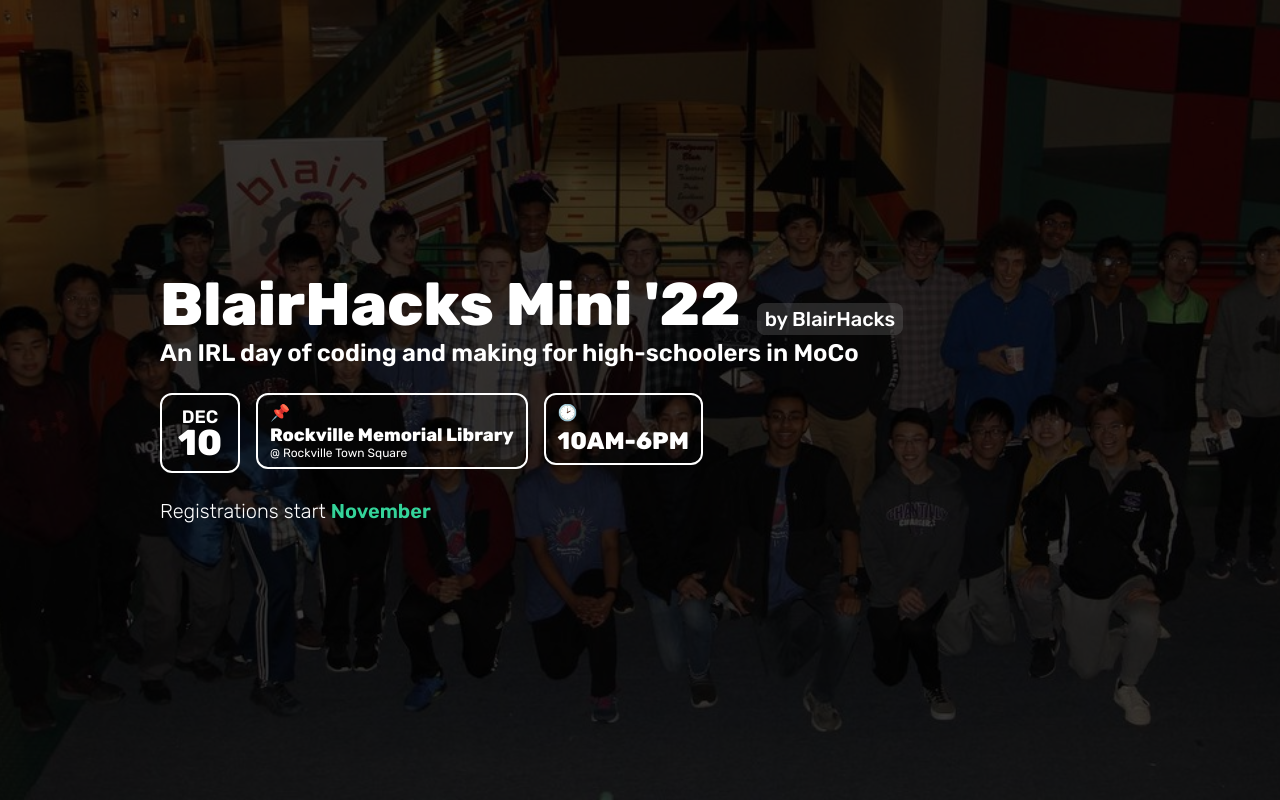
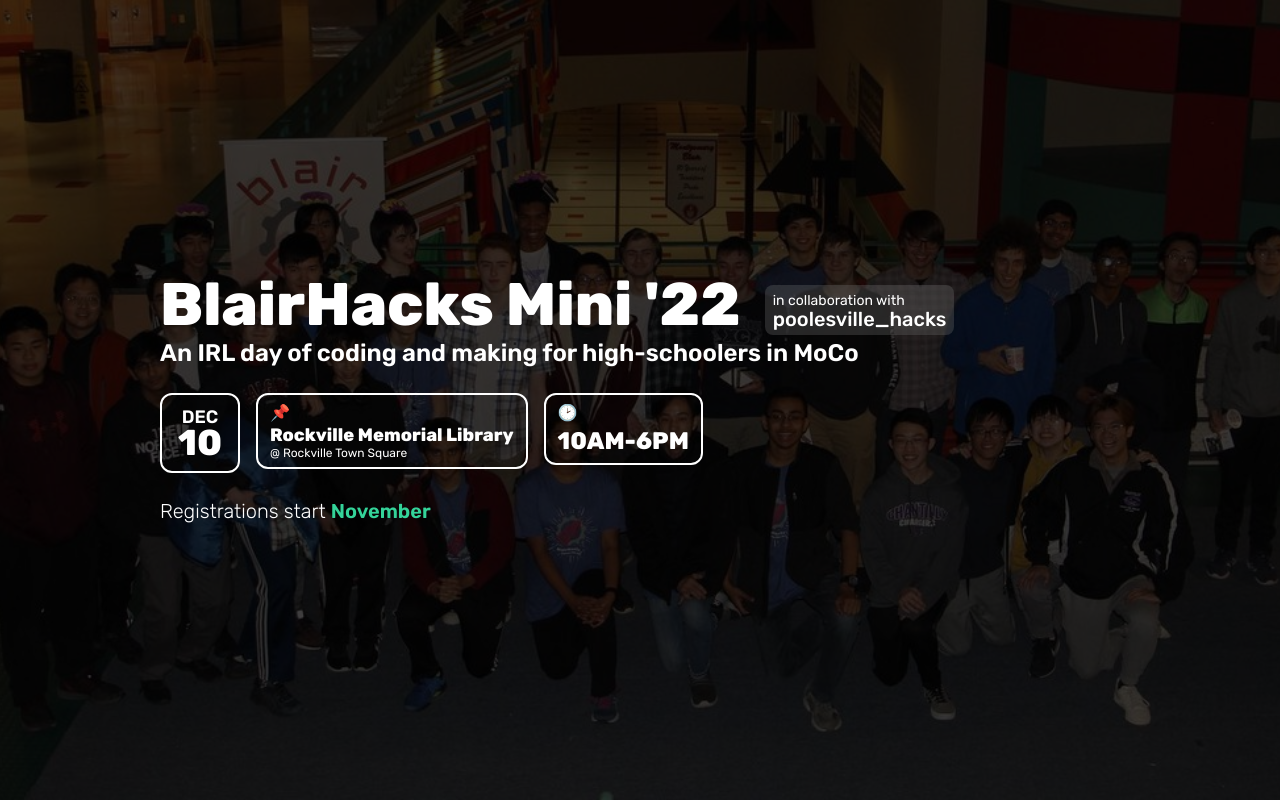
Before and after one commit to blairhacks/blairhacks-mini-2022, a Next.js app: page / in a window 1280 px wide. Shown: the top 800 px of the page. Built offline with nearby package versions, Linux system fonts and the light colour scheme.

Commit message:
Add bank grant + poolesville_hacks collab mention

```diff
--- a/pages/index.tsx
+++ b/pages/index.tsx
@@ -22,14 +22,19 @@ export default function Home() {
 
       <div className="w-full h-full relative bg-black/75">
         <div className="p-8 h-full container max-w-5xl flex flex-col justify-center">
-          <div className="flex flex-col sm:flex-row items-start sm:items-end gap-1 sm:gap-4">
+          <div className="flex flex-col sm:flex-row items-start sm:items-end gap-1 sm:gap-6">
             <h1 className="text-5xl md:text-6xl font-extrabold">
               BlairHacks Mini &#39;22
             </h1>
-            <a href="https://blairhacks.com" target="_blank" rel="noopener noreferrer">
-              <p className="px-2 py-0.5 rounded-lg bg-neutral-500/30 text-md md:text-xl font-medium whitespace-nowrap">
-                by BlairHacks
-              </p>
+            <a href="https://poolesvillehacks.tech" target="_blank" rel="noopener noreferrer">
+              <div className="px-2 pt-1.5 pb-0.5 rounded-lg bg-neutral-500/30">
+                <p className="text-sm whitespace-nowrap -mb-1.5">
+                  in collaboration with
+                </p>
+                <p className="text-md md:text-xl font-medium">
+                  poolesville_hacks
+                </p>
+              </div>
             </a>
           </div>
           <p className="text-xl md:text-2xl font-semibold mt-4 sm:mt-0.5">
@@ -236,13 +241,18 @@ export default function Home() {
         </p>
 
         <div className="grid grid-cols-2 sm:grid-cols-3 gap-4 mt-4">
-          {/* <div className="h-48 p-4 flex justify-center items-center rounded-xl bg-neutral-400/20">
-            <Image
+          <div className="h-48 p-4 flex justify-center items-center rounded-xl bg-neutral-400/20">
+            {/* <Image
               src="/assets/bank_grant.png"
+              alt="Hack Club x FIRST grant"
               width="667"
               height="328"
+            /> */}
+            <img
+              src="/assets/bank_grant.png"
+              alt="Hack Club x FIRST grant"
             />
-          </div> */}
+          </div>
 
           <div className="h-48 p-4 flex justify-center items-center rounded-xl bg-neutral-400/20">
             {/* <Image
@@ -274,10 +284,15 @@ export default function Home() {
             <h2 className="text-2xl lg:text-3xl font-extrabold">
               BlairHacks Mini &#39;22
             </h2>
-            <a href="https://blairhacks.com" target="_blank" rel="noopener noreferrer">
-              <p className="px-2 py-0.5 rounded-lg bg-neutral-500/10 font-medium">
-                by BlairHacks
-              </p>
+            <a href="https://poolesvillehacks.tech" target="_blank" rel="noopener noreferrer">
+              <div className="px-2 pt-1.5 pb-0.5 rounded-lg bg-neutral-500/10">
+                <p className="text-xs whitespace-nowrap -mb-1.5">
+                  in collaboration with
+                </p>
+                <p className="text-md md:text-lg font-medium">
+                  poolesville_hacks
+                </p>
+              </div>
             </a>
           </div>
           <p className="text-sm mt-2">
@@ -313,20 +328,20 @@ export default function Home() {
           <h3 className="text-xl font-extrabold mt-3">
             Learn more
           </h3>
-          <ul className="flex gap-5">
+          <ul className="flex gap-4">
+            <li>
+              <a href="https://bank.hackclub.com/blairhacks" target="_blank" rel="noopener noreferrer" className="hover:underline">
+                Our finances
+              </a>
+            </li>
             <li>
               <a href="https://blairhacks.com" target="_blank" rel="noopener noreferrer" className="hover:underline">
                 BlairHacks
               </a>
             </li>
             <li>
-              <a href="https://bank.hackclub.com/blairhacks" target="_blank" rel="noopener noreferrer" className="hover:underline">
-                Our finances
-              </a>
-            </li>
-            <li>
-              <a href="https://blairhacks.com/donate" target="_blank" rel="noopener noreferrer" className="hover:underline">
-                Donate
+              <a href="https://poolesvillehacks.tech" target="_blank" rel="noopener noreferrer" className="hover:underline">
+                poolesville_hacks
               </a>
             </li>
           </ul>
```
